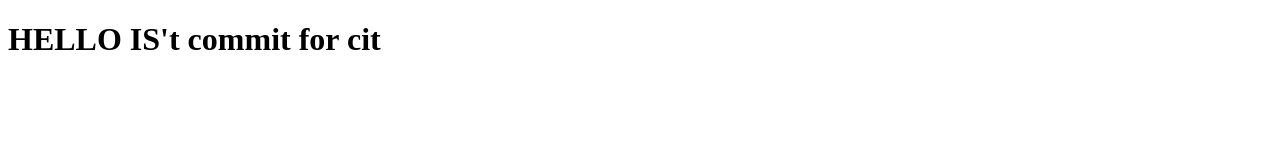
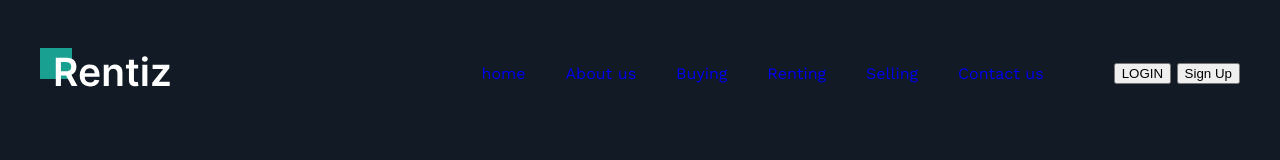
Before and after one commit to ahmed-753/Rentiz, a plain HTML site: page index.html in a window 1280 px wide. Drawn offline with nearby package versions, Linux system fonts and the light colour scheme.

Commit message:
feat : create header with scss and ben

```diff
--- a/index.html
+++ b/index.html
@@ -3,8 +3,32 @@
 <head>
     <meta charset="UTF-8">
     <title>Title</title>
+    <link rel="stylesheet" href="./src/style.css">
 </head>
 <body>
-<h1>HELLO IS't commit for cit</h1>
+<header class="header">
+    <div class="header__container">
+        <a class="header__logo" href="#">
+            <img src="./src/img/logo%20(1).svg" alt="123">
+        </a>
+        <div class="header__navigations">
+          <nav class="header__menu menu">
+              <ul class="menu__body">
+                  <li class="menu_item"><a class="menu_link" href="#">home</a></li>
+                  <li class="menu_item"><a class="menu_link" href="#"> About us </a></li>
+                  <li class="menu_item"><a class="menu_link" href="#"> Buying </a></li>
+                  <li class="menu_item"><a class="menu_link" href="#">Renting</a></li>
+                  <li class="menu_item"><a class="menu_link" href="#">Selling</a> </li>
+                  <li class="menu_item"><a class="menu_link" href="#">Contact us</a></li>
+              </ul>
+          </nav>
+          <div class="header__buttons">
+             <button class="header__btn login">LOGIN</button>
+             <button class="header__btn singin">Sign Up</button>
+          </div>
+        </div>
+    </div>
+
+</header>
 </body>
 </html>
--- a/src/style.scss
+++ b/src/style.scss
@@ -0,0 +1,61 @@
+
+@import url('https://fonts.googleapis.com/css2?family=Inter:wght@100;200;300;400;500;600;700;800;900&family=Work+Sans:ital,wght@0,100;0,200;0,300;0,400;0,500;0,600;0,700;0,800;0,900;1,100;1,200;1,300;1,400;1,500;1,600;1,700;1,800;1,900&display=swap');
+
+:root{
+  --green-text: #1AA090;
+  --blacka-bg:#121B25;
+  --gray-text:#D6D6D6;
+  margin: 0;
+  padding: 0;
+  box-sizing: border-box;
+  }
+body{
+    font-family: 'Work Sans', sans-serif;
+  background-color: var(--blacka-bg) ;
+
+  }
+
+[class*="__container"]{
+  max-width:1200px;
+  margin: 0 auto;
+  padding: 0 15px;
+  width: 100%;
+}
+
+//-------header----------
+
+.header{
+  padding: 40px 0;
+
+  &__container{
+    display: flex;
+    align-items: center;
+    justify-content: space-between;
+  }
+  &__navigations{
+    display: flex;
+    align-items: center;
+    justify-content: space-between;
+    gap:70px;
+  }
+  .menu{
+    ul{
+      list-style-type: none;
+    }
+    a{
+      text-decoration:none;
+    }
+    &__body{
+      display: flex;
+      align-items: center;
+      gap: 40px;
+
+    }
+    &__link{
+      background-color: white;
+      font-size:16px;
+      font-weight: 400;
+    }
+  }
+
+}
```
Also changed, not shown: src/img/logo (1).svg (added), src/scss.scss (deleted), src/style.css (added), 1 other file.
